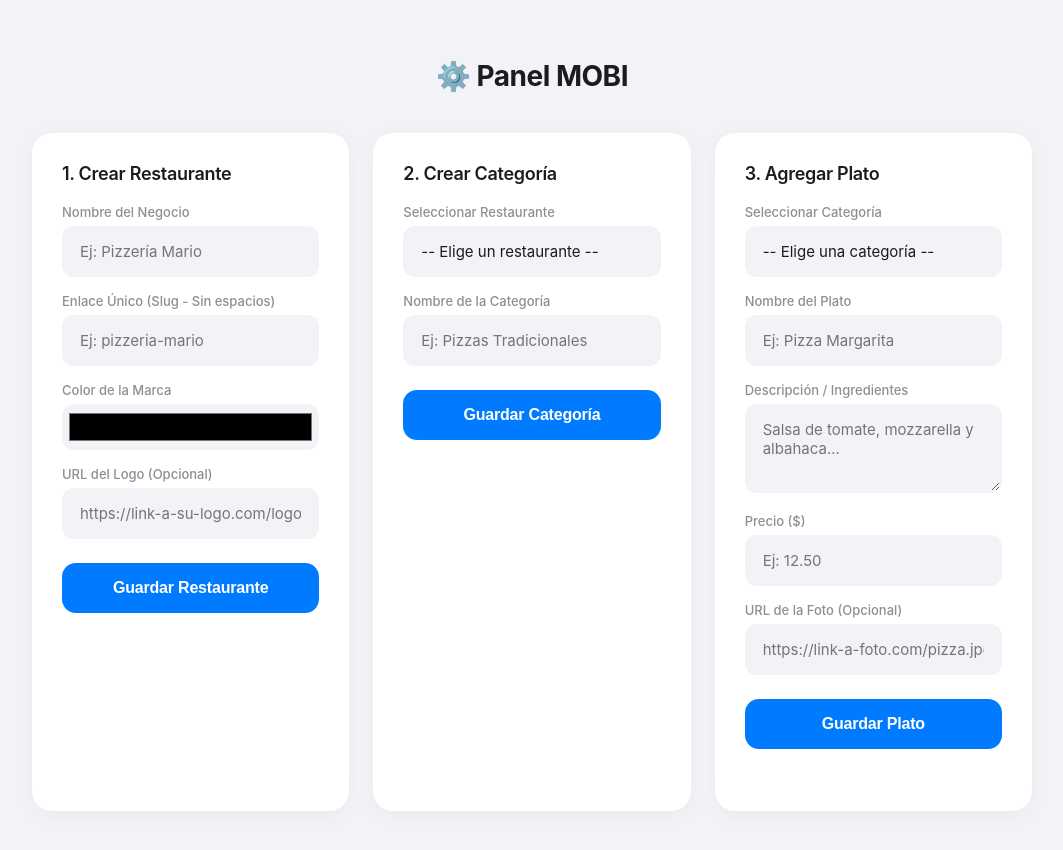
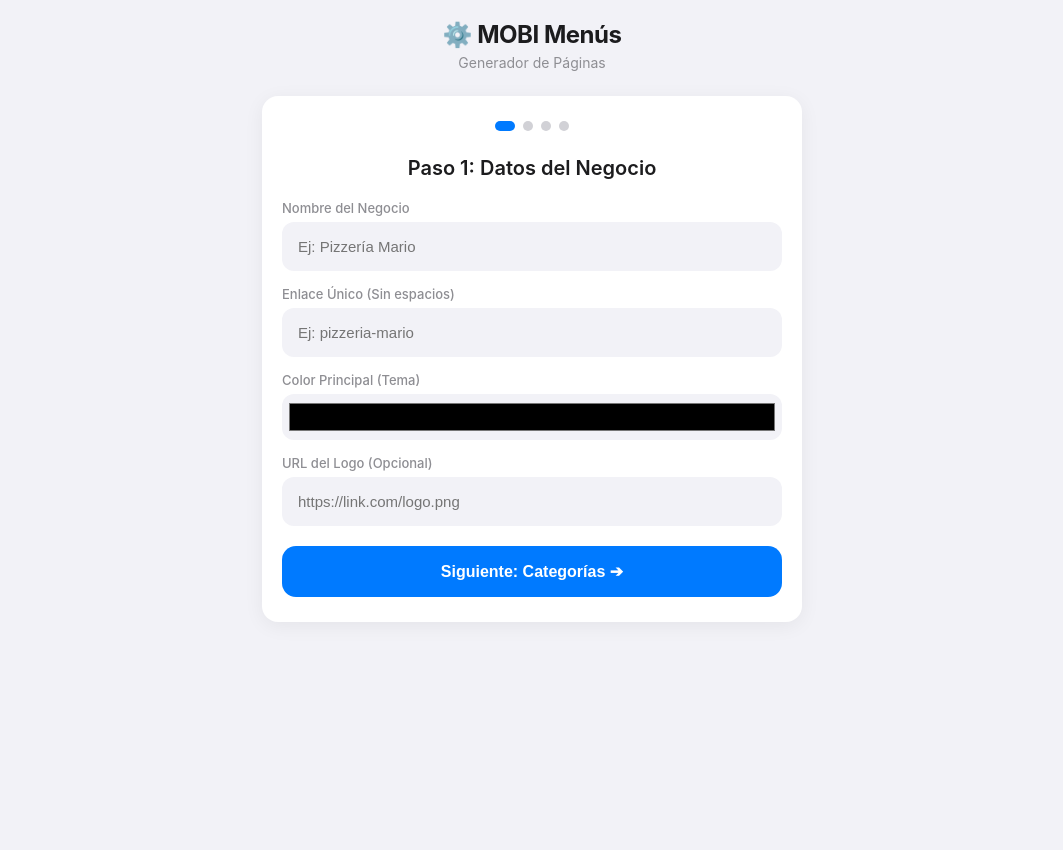
Before and after one commit to barberbot/MENU, a plain HTML site: page admin.html in a window 1280 px wide. Shown: the whole page, without its empty margins (108-1171 px from the left). After the commit the page ends 800 px from the top, so only its background shows below. Drawn offline with nearby package versions, Linux system fonts and the light colour scheme; no server answers.

Commit message:
Update admin.html

```diff
--- a/admin.html
+++ b/admin.html
@@ -2,14 +2,14 @@
 <html lang="es">
 <head>
     <meta charset="UTF-8">
-    <meta name="viewport" content="width=device-width, initial-scale=1.0">
-    <title>Panel MOBI - Fábrica de Menús</title>
+    <meta name="viewport" content="width=device-width, initial-scale=1.0, maximum-scale=1.0, user-scalable=no">
+    <title>Panel MOBI - Creador Mágico</title>
     <link rel="icon" href="data:,">
     <script src="https://cdn.jsdelivr.net/npm/@supabase/supabase-js@2"></script>
     <style>
         /* ESTILO iOS / APPLE */
         :root {
-            --bg-color: #F2F2F7; /* Gris claro clásico de iOS */
+            --bg-color: #F2F2F7;
             --card-bg: #FFFFFF;
             --apple-blue: #007AFF;
             --apple-blue-hover: #005ecb;
@@ -17,196 +17,182 @@
             --text-muted: #8E8E93;
             --input-bg: #F2F2F7;
             --success: #34C759;
+            --border-radius: 16px;
         }
 
-        /* Fuente nativa del sistema (San Francisco en Apple) */
         body {
             font-family: -apple-system, BlinkMacSystemFont, "Segoe UI", Roboto, Helvetica, Arial, sans-serif;
             background-color: var(--bg-color);
             margin: 0;
-            padding: 40px 20px;
+            padding: 20px 15px;
             color: var(--text-main);
             -webkit-font-smoothing: antialiased;
         }
 
-        h1 {
+        .header-app {
             text-align: center;
-            font-weight: 700;
-            letter-spacing: -0.5px;
-            margin-bottom: 40px;
-            font-size: 28px;
+            margin-bottom: 25px;
         }
 
-        .container {
-            max-width: 1000px;
+        .header-app h1 { margin: 0; font-size: 24px; font-weight: 700; letter-spacing: -0.5px; }
+        .header-app p { margin: 5px 0 0 0; color: var(--text-muted); font-size: 14px; }
+
+        /* Contenedor del Wizard */
+        .wizard-container {
+            max-width: 500px;
             margin: 0 auto;
-            display: grid;
-            grid-template-columns: repeat(auto-fit, minmax(300px, 1fr));
-            gap: 24px;
+            background: var(--card-bg);
+            padding: 25px 20px;
+            border-radius: var(--border-radius);
+            box-shadow: 0 4px 20px rgba(0,0,0,0.06);
+            overflow: hidden;
         }
 
-        /* Tarjetas estilo iOS */
-        .card {
-            background: var(--card-bg);
-            padding: 30px;
-            border-radius: 20px;
-            box-shadow: 0 4px 20px rgba(0,0,0,0.04);
-            transition: transform 0.3s ease;
+        /* Control de Pasos */
+        .step { display: none; animation: fadeIn 0.4s ease; }
+        .step.active { display: block; }
+
+        @keyframes fadeIn {
+            from { opacity: 0; transform: translateX(10px); }
+            to { opacity: 1; transform: translateX(0); }
         }
 
-        h2 {
-            margin-top: 0;
-            font-size: 18px;
-            font-weight: 600;
-            margin-bottom: 20px;
-            letter-spacing: -0.3px;
+        /* Indicador de progreso */
+        .progress-dots {
+            display: flex;
+            justify-content: center;
+            gap: 8px;
+            margin-bottom: 25px;
+        }
+        .dot {
+            width: 10px; height: 10px; border-radius: 50%; background-color: #D1D1D6; transition: 0.3s;
+        }
+        .dot.active { background-color: var(--apple-blue); width: 20px; border-radius: 10px;}
+
+        h2 { margin-top: 0; font-size: 20px; font-weight: 600; margin-bottom: 20px; text-align: center;}
+
+        label { display: block; margin-top: 15px; font-weight: 500; color: var(--text-muted); font-size: 13px; margin-bottom: 6px; }
+
+        input[type="text"], input[type="number"], select, textarea {
+            width: 100%; padding: 14px; background-color: var(--input-bg); border: 2px solid transparent;
+            border-radius: 12px; font-size: 15px; color: var(--text-main); box-sizing: border-box;
+            appearance: none; transition: 0.2s;
+        }
+        input:focus, select:focus, textarea:focus { outline: none; border-color: var(--apple-blue); background-color: #FFF; }
+        input[type="color"] { width: 100%; height: 46px; border: none; border-radius: 12px; background-color: var(--input-bg); padding: 5px; }
+
+        /* Botones */
+        .btn-primary {
+            margin-top: 20px; width: 100%; padding: 16px; background-color: var(--apple-blue); color: white;
+            border: none; border-radius: 14px; font-size: 16px; font-weight: 600; cursor: pointer; transition: 0.2s;
+        }
+        .btn-primary:active { transform: scale(0.97); }
+
+        .btn-secondary {
+            margin-top: 10px; width: 100%; padding: 16px; background-color: #E5E5EA; color: var(--apple-blue);
+            border: none; border-radius: 14px; font-size: 16px; font-weight: 600; cursor: pointer; transition: 0.2s;
         }
 
-        label {
-            display: block;
-            margin-top: 16px;
-            font-weight: 500;
-            color: var(--text-muted);
-            font-size: 13px;
-            margin-bottom: 6px;
+        /* Listas temporales */
+        .temp-list {
+            margin-top: 15px; padding: 0; list-style: none;
+        }
+        .temp-list li {
+            background: var(--input-bg); padding: 10px 15px; border-radius: 8px; margin-bottom: 8px; font-size: 14px; display: flex; justify-content: space-between;
         }
 
-        /* Inputs y Selects fluidos */
-        input[type="text"], input[type="number"], select, textarea {
-            width: 100%;
-            padding: 14px 16px;
-            background-color: var(--input-bg);
-            border: 2px solid transparent;
-            border-radius: 12px;
-            font-size: 15px;
-            color: var(--text-main);
-            box-sizing: border-box;
-            transition: all 0.2s ease;
-            font-family: inherit;
-            appearance: none; /* Quita estilos por defecto del navegador */
+        /* Enlace Final */
+        .final-link-box {
+            background-color: #E5F0FF; border: 2px dashed var(--apple-blue); padding: 20px; border-radius: 12px; text-align: center; margin: 20px 0;
         }
-
-        /* Animación al hacer clic en un input */
-        input:focus, select:focus, textarea:focus {
-            outline: none;
-            background-color: #FFFFFF;
-            border-color: var(--apple-blue);
-            box-shadow: 0 0 0 4px rgba(0, 122, 255, 0.1);
-        }
-
-        input[type="color"] {
-            width: 100%;
-            height: 46px;
-            border: none;
-            border-radius: 12px;
-            background-color: var(--input-bg);
-            padding: 5px;
-            cursor: pointer;
-        }
-
-        /* Botón estilo iOS */
-        button {
-            margin-top: 24px;
-            width: 100%;
-            padding: 16px;
-            background-color: var(--apple-blue);
-            color: white;
-            border: none;
-            border-radius: 14px;
-            font-size: 16px;
-            font-weight: 600;
-            letter-spacing: -0.2px;
-            cursor: pointer;
-            transition: all 0.2s cubic-bezier(0.25, 1, 0.5, 1);
-        }
-
-        /* Efecto de presionar el botón (fluidez) */
-        button:hover { background-color: var(--apple-blue-hover); }
-        button:active { transform: scale(0.97); opacity: 0.9; }
-
-        /* Mensajes de éxito elegantes */
-        .success-msg {
-            color: var(--success);
-            font-size: 14px;
-            margin-top: 15px;
-            text-align: center;
-            font-weight: 500;
-            opacity: 0;
-            transform: translateY(-10px);
-            transition: all 0.3s ease;
-        }
-
-        .success-msg.show {
-            opacity: 1;
-            transform: translateY(0);
-        }
+        .final-link-box a { color: var(--apple-blue); font-weight: bold; font-size: 18px; text-decoration: none; word-break: break-all;}
     </style>
 </head>
 <body>
 
-    <h1>⚙️ Panel MOBI</h1>
+    <div class="header-app">
+        <h1>⚙️ MOBI Menús</h1>
+        <p>Generador de Páginas</p>
+    </div>
 
-    <div class="container">
+    <div class="wizard-container">
 
-        <div class="card">
-            <h2>1. Crear Restaurante</h2>
-            <form id="form-restaurant">
+        <div class="progress-dots">
+            <div class="dot active" id="dot1"></div>
+            <div class="dot" id="dot2"></div>
+            <div class="dot" id="dot3"></div>
+            <div class="dot" id="dot4"></div>
+        </div>
+
+        <div id="step1" class="step active">
+            <h2>Paso 1: Datos del Negocio</h2>
+            <form id="form-step1">
                 <label>Nombre del Negocio</label>
                 <input type="text" id="rest-name" required placeholder="Ej: Pizzería Mario">
 
-                <label>Enlace Único (Slug - Sin espacios)</label>
+                <label>Enlace Único (Sin espacios)</label>
                 <input type="text" id="rest-slug" required placeholder="Ej: pizzeria-mario">
 
-                <label>Color de la Marca</label>
+                <label>Color Principal (Tema)</label>
                 <input type="color" id="rest-color" value="#000000">
 
                 <label>URL del Logo (Opcional)</label>
-                <input type="text" id="rest-logo" placeholder="https://link-a-su-logo.com/logo.png">
+                <input type="text" id="rest-logo" placeholder="https://link.com/logo.png">
 
-                <button type="submit">Guardar Restaurante</button>
-                <div id="msg-rest" class="success-msg">✓ Restaurante guardado</div>
+                <button type="submit" class="btn-primary" id="btn-next-1">Siguiente: Categorías ➔</button>
             </form>
         </div>
 
-        <div class="card">
-            <h2>2. Crear Categoría</h2>
-            <form id="form-category">
-                <label>Seleccionar Restaurante</label>
-                <select id="cat-rest-select" required>
-                    <option value="">Cargando restaurantes...</option>
-                </select>
+        <div id="step2" class="step">
+            <h2>Paso 2: Categorías</h2>
+            <p style="font-size: 13px; color: var(--text-muted); text-align: center; margin-top:-10px;">Añade secciones (Ej: Bebidas, Postres)</p>
 
-                <label>Nombre de la Categoría</label>
-                <input type="text" id="cat-name" required placeholder="Ej: Pizzas Tradicionales">
+            <form id="form-step2">
+                <input type="text" id="cat-name" required placeholder="Nombre de categoría...">
+                <button type="submit" class="btn-secondary">+ Añadir Categoría</button>
+            </form>
 
-                <button type="submit">Guardar Categoría</button>
-                <div id="msg-cat" class="success-msg">✓ Categoría guardada</div>
-            </form>
+            <ul class="temp-list" id="list-categories"></ul>
+
+            <button type="button" class="btn-primary" onclick="goToStep(3)">Siguiente: Platos ➔</button>
         </div>
 
-        <div class="card">
-            <h2>3. Agregar Plato</h2>
-            <form id="form-item">
-                <label>Seleccionar Categoría</label>
-                <select id="item-cat-select" required>
-                    <option value="">Cargando categorías...</option>
-                </select>
+        <div id="step3" class="step">
+            <h2>Paso 3: Menú y Precios</h2>
 
-                <label>Nombre del Plato</label>
+            <form id="form-step3">
+                <label>Categoría</label>
+                <select id="item-cat-select" required></select>
+
+                <label>Plato / Producto</label>
                 <input type="text" id="item-name" required placeholder="Ej: Pizza Margarita">
 
-                <label>Descripción / Ingredientes</label>
-                <textarea id="item-desc" rows="3" placeholder="Salsa de tomate, mozzarella y albahaca..."></textarea>
+                <label>Descripción</label>
+                <textarea id="item-desc" rows="2" placeholder="Ingredientes..."></textarea>
 
                 <label>Precio ($)</label>
                 <input type="number" step="0.01" id="item-price" required placeholder="Ej: 12.50">
 
-                <label>URL de la Foto (Opcional)</label>
-                <input type="text" id="item-image" placeholder="https://link-a-foto.com/pizza.jpg">
+                <label>URL Foto (Opcional)</label>
+                <input type="text" id="item-image" placeholder="https://link.com/foto.jpg">
 
-                <button type="submit">Guardar Plato</button>
-                <div id="msg-item" class="success-msg">✓ Plato guardado</div>
+                <button type="submit" class="btn-secondary">+ Añadir Plato</button>
             </form>
+
+            <ul class="temp-list" id="list-items"></ul>
+
+            <button type="button" class="btn-primary" onclick="goToStep(4)">🚀 Publicar Menú</button>
+        </div>
+
+        <div id="step4" class="step">
+            <h2>¡Menú Publicado! 🎉</h2>
+            <p style="text-align: center; color: var(--text-muted);">Tu página pública ya está activa. Copia este enlace y conviértelo en QR.</p>
+
+            <div class="final-link-box">
+                <a href="#" id="final-url" target="_blank">Cargando enlace...</a>
+            </div>
+
+            <button type="button" class="btn-secondary" onclick="resetWizard()">Crear otro restaurante</button>
         </div>
 
     </div>
@@ -217,80 +203,111 @@
         const supabaseKey = 'eyJhbGciOiJIUzI1NiIsInR5cCI6IkpXVCJ9.eyJpc3MiOiJzdXBhYmFzZSIsInJlZiI6Im9kc2lteGFnZGhybGFnanNyZGxhIiwicm9sZSI6ImFub24iLCJpYXQiOjE3NzQzODgyMDQsImV4cCI6MjA4OTk2NDIwNH0.wRjw_2l9NgyV1R6M71NIqxkZflGvhWKJ5smcGj5oF1c';
         const db = supabase.createClient(supabaseUrl, supabaseKey);
 
-        // Función para mostrar mensajes de éxito con animación
-        function showSuccess(elementId) {
-            const msg = document.getElementById(elementId);
-            msg.classList.add('show');
-            setTimeout(() => msg.classList.remove('show'), 3000);
+        // VARIABLES GLOBALES DEL WIZARD
+        let currentRestaurantId = null;
+        let currentSlug = null;
+        let categoriesAdded = [];
+
+        // FUNCIÓN PARA MOVER PASOS
+        function goToStep(stepNumber) {
+            document.querySelectorAll('.step').forEach(el => el.classList.remove('active'));
+            document.getElementById('step' + stepNumber).classList.add('active');
+
+            document.querySelectorAll('.dot').forEach((el, index) => {
+                el.classList.toggle('active', index < stepNumber);
+            });
+
+            // Si llegamos al paso 3, cargar el desplegable de categorías
+            if (stepNumber === 3) {
+                const select = document.getElementById('item-cat-select');
+                select.innerHTML = categoriesAdded.map(c => `<option value="${c.id}">${c.name}</option>`).join('');
+            }
+
+            // Si llegamos al paso 4, generar el link (asumiendo que index.html y admin.html están en la misma carpeta)
+            if (stepNumber === 4) {
+                // Obtiene la ruta actual de tu navegador y la cambia por index.html
+                const baseUrl = window.location.href.replace('admin.html', 'index.html').split('?')[0];
+                const finalLink = `${baseUrl}?menu=${currentSlug}`;
+                const urlElement = document.getElementById('final-url');
+                urlElement.href = finalLink;
+                urlElement.innerText = finalLink;
+            }
         }
 
-        // CARGAR DESPLEGABLES
-        async function loadRestaurantsDropdown() {
-            const { data, error } = await db.from('restaurants').select('id, name').order('name');
-            const select = document.getElementById('cat-rest-select');
-            select.innerHTML = '<option value="">-- Elige un restaurante --</option>';
-            if(data) data.forEach(r => select.innerHTML += `<option value="${r.id}">${r.name}</option>`);
-        }
+        // PASO 1: CREAR RESTAURANTE
+        document.getElementById('form-step1').addEventListener('submit', async (e) => {
+            e.preventDefault();
+            const btn = document.getElementById('btn-next-1');
+            btn.innerText = "Guardando...";
 
-        async function loadCategoriesDropdown() {
-            const { data, error } = await db.from('categories').select('id, name, restaurants(name)').order('name');
-            const select = document.getElementById('item-cat-select');
-            select.innerHTML = '<option value="">-- Elige una categoría --</option>';
-            if(data) data.forEach(c => select.innerHTML += `<option value="${c.id}">${c.name} (${c.restaurants.name})</option>`);
-        }
+            currentSlug = document.getElementById('rest-slug').value.toLowerCase().trim();
 
-        // GUARDAR RESTAURANTE
-        document.getElementById('form-restaurant').addEventListener('submit', async (e) => {
-            e.preventDefault();
-            const { error } = await db.from('restaurants').insert([{
+            // Usamos .select() al final para que Supabase nos devuelva el ID creado
+            const { data, error } = await db.from('restaurants').insert([{
                 name: document.getElementById('rest-name').value,
-                slug: document.getElementById('rest-slug').value.toLowerCase().trim(),
+                slug: currentSlug,
                 theme_color: document.getElementById('rest-color').value,
                 logo_url: document.getElementById('rest-logo').value || null
-            }]);
+            }]).select();
 
-            if(!error) {
-                showSuccess('msg-rest');
-                document.getElementById('form-restaurant').reset();
-                loadRestaurantsDropdown();
+            if(!error && data) {
+                currentRestaurantId = data[0].id;
+                goToStep(2);
+            } else {
+                alert("Error: " + error.message);
+                btn.innerText = "Siguiente: Categorías ➔";
+            }
+        });
+
+        // PASO 2: AÑADIR CATEGORÍAS
+        document.getElementById('form-step2').addEventListener('submit', async (e) => {
+            e.preventDefault();
+            const catName = document.getElementById('cat-name').value;
+
+            const { data, error } = await db.from('categories').insert([{
+                restaurant_id: currentRestaurantId,
+                name: catName
+            }]).select();
+
+            if(!error && data) {
+                categoriesAdded.push({ id: data[0].id, name: catName });
+                document.getElementById('list-categories').innerHTML += `<li>${catName} <span>✓</span></li>`;
+                document.getElementById('form-step2').reset();
             } else { alert("Error: " + error.message); }
         });
 
-        // GUARDAR CATEGORÍA
-        document.getElementById('form-category').addEventListener('submit', async (e) => {
+        // PASO 3: AÑADIR PLATOS
+        document.getElementById('form-step3').addEventListener('submit', async (e) => {
             e.preventDefault();
-            const { error } = await db.from('categories').insert([{
-                restaurant_id: document.getElementById('cat-rest-select').value,
-                name: document.getElementById('cat-name').value
-            }]);
+            const itemName = document.getElementById('item-name').value;
+            const price = parseFloat(document.getElementById('item-price').value);
 
-            if(!error) {
-                showSuccess('msg-cat');
-                document.getElementById('form-category').reset();
-                loadCategoriesDropdown();
-            } else { alert("Error: " + error.message); }
-        });
-
-        // GUARDAR PLATO
-        document.getElementById('form-item').addEventListener('submit', async (e) => {
-            e.preventDefault();
             const { error } = await db.from('menu_items').insert([{
                 category_id: document.getElementById('item-cat-select').value,
-                name: document.getElementById('item-name').value,
+                name: itemName,
                 description: document.getElementById('item-desc').value,
-                price: parseFloat(document.getElementById('item-price').value),
+                price: price,
                 image_url: document.getElementById('item-image').value || null
             }]);
 
             if(!error) {
-                showSuccess('msg-item');
-                document.getElementById('form-item').reset();
+                document.getElementById('list-items').innerHTML += `<li>${itemName} <span>$${price}</span></li>`;
+                document.getElementById('form-step3').reset();
+                document.getElementById('item-name').focus(); // Mantener teclado abierto en móvil
             } else { alert("Error: " + error.message); }
         });
 
-        // Iniciar carga
-        loadRestaurantsDropdown();
-        loadCategoriesDropdown();
+        // REINICIAR TODO
+        function resetWizard() {
+            currentRestaurantId = null;
+            currentSlug = null;
+            categoriesAdded = [];
+            document.getElementById('form-step1').reset();
+            document.getElementById('list-categories').innerHTML = '';
+            document.getElementById('list-items').innerHTML = '';
+            document.getElementById('btn-next-1').innerText = "Siguiente: Categorías ➔";
+            goToStep(1);
+        }
     </script>
 </body>
 </html>
```
